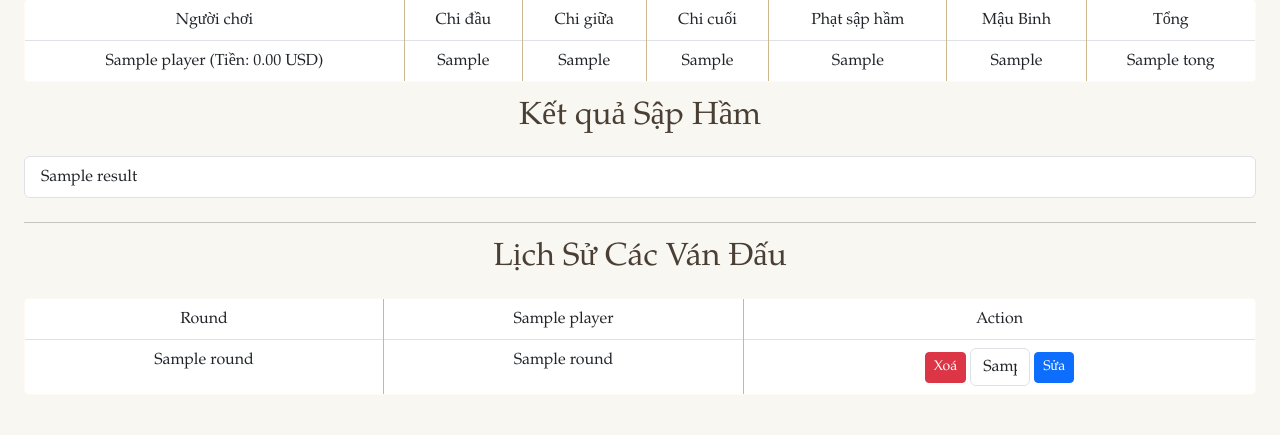
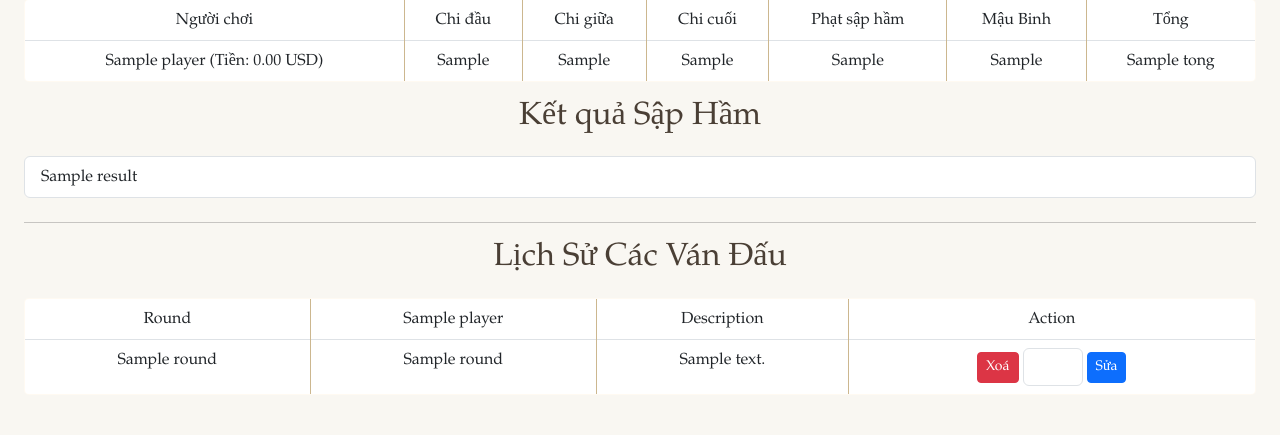
Before and after one commit to vuhoanganh/TinhDiemXX, a Flask app: template templates/index.html in a window 1280 px wide. Shown: the part 1341-1776 px from the top of the page. Run offline with Flask 3, Linux system fonts and the light colour scheme; the template is opened without the code that fills it: most values are stand-ins (such as "Sample title", 1, 10 or a date in 2020).

Commit message:
update cột mô tả trong Lịch sử

```diff
--- a/app.py
+++ b/app.py
@@ -8,7 +8,10 @@ from flask import Flask, render_template, request, redirect, url_for # type: ign
 app = Flask(__name__)
 import tempfile
 
+# Đường dẫn file database SQLite
 DATABASE = os.path.join(tempfile.gettempdir(), "database.db")
+print(f"Database path: {DATABASE}")
+
 
 # # Đường dẫn file database SQLite
 # DATABASE = os.path.join(os.getcwd(), "database.db")
@@ -71,10 +74,10 @@ def create_table():
 # Hàm lưu dữ liệu vào database
 def save_game_to_db(round_number, scores, description):
     # Giải nén điểm số từng người chơi từ scores dictionary
-    player1_score = scores.get(players[0], {}).get("tong", 0)
-    player2_score = scores.get(players[1], {}).get("tong", 0)
-    player3_score = scores.get(players[2], {}).get("tong", 0) if len(players) > 2 else None
-    player4_score = scores.get(players[3], {}).get("tong", 0) if len(players) > 3 else None
+    player_scores = [
+        scores.get(players[i], {}).get("tong", 0) if i < len(players) else None
+        for i in range(4)
+    ]
 
     # Lưu vào SQLite
     with sqlite3.connect(DATABASE) as conn:
@@ -84,10 +87,10 @@ def save_game_to_db(round_number, scores, description):
             VALUES (?, ?, ?, ?, ?, ?, ?)
         """, (
             round_number,         # round
-            player1_score,        # player1
-            player2_score,        # player2
-            player3_score,        # player3 (None nếu không có)
-            player4_score,        # player4 (None nếu không có)
+            player_scores[0],     # player1
+            player_scores[1],     # player2
+            player_scores[2],     # player3
+            player_scores[3],     # player4
             datetime.now().strftime("%Y-%m-%d %H:%M:%S"),  # played_at
             description           # description
         ))
@@ -110,6 +113,7 @@ def reset_game_state():
     }
     sap_ham_results = []
     player_total_points = {p: 0 for p in players}
+
 
 
 reset_game_state()
@@ -159,33 +163,42 @@ def index():
     default_conversion_rate = 0.25
     default_currency = "USD"
 
-    # Tải lịch sử từ SQLite khi trang được tải
     history.clear()
     with sqlite3.connect(DATABASE) as conn:
         cursor = conn.cursor()
         cursor.execute("SELECT * FROM game_history ORDER BY round ASC")
         rows = cursor.fetchall()
         for row in rows:
-            round_entry = {}
-            try:
-                round_entry["round"] = row[0]
-                round_entry[players[0]] = row[1] if len(players) > 0 else 0
-                round_entry[players[1]] = row[2] if len(players) > 1 else 0
-                round_entry[players[2]] = row[3] if len(players) > 2 else 0
-                round_entry[players[3]] = row[4] if len(players) > 3 else 0
-                round_entry["played_at"] = row[5] if row[5] else "N/A"
-                round_entry["description"] = row[6] if row[6] else "Không"
-                history.append(round_entry)
-            except IndexError as e:
-                print(f"Error processing row: {row}, Error: {e}")
+            round_entry = {
+                "round": row[0],
+                players[0]: row[1] if len(players) > 0 else None,
+                players[1]: row[2] if len(players) > 1 else None,
+                players[2]: row[3] if len(players) > 2 else None,
+                players[3] if len(players) > 3 else "player4": row[4] if len(row) > 4 and len(players) > 3 else None,
+                "description": row[6] if len(row) > 6 else "Không",
+            }
+
+            history.append(round_entry)
+
+
 
     if request.method == "POST":
         if "update_settings" in request.form:
             num_players = int(request.form.get("num_players", len(players)))
             num_players = max(min_players, min(max_players, num_players))
             players = [request.form.get(f"player_name_{i+1}", f"Player{i+1}").strip() or f"Player{i+1}" for i in range(num_players)]
-            history.clear()
+
+            # history.clear()
             reset_game_state()
+             # Cắt giảm các giá trị không cần thiết nếu số người chơi giảm
+            for entry in history:
+                for i in range(num_players, max_players):
+                    entry[f"player{i+1}"] = None
+
+            # Xóa các người chơi dư thừa trong `scores` nếu số lượng giảm
+            for p in list(scores.keys()):
+                if p not in players:
+                    del scores[p]
             last_chi_dau = last_chi_giua = last_chi_cuoi = ""
             return redirect(url_for("index"))
 
@@ -206,6 +219,32 @@ def index():
             with sqlite3.connect(DATABASE) as conn:
                 conn.execute("DELETE FROM game_history WHERE round = ?", (round_to_delete,))
             history[:] = [r for r in history if r["round"] != round_to_delete]
+            return redirect(url_for("index"))
+
+        # Sửa ván đấu
+        if "edit_round" in request.form:
+            edit_round = int(request.form["edit_round"])
+            edited_scores = {}
+
+            # Lấy điểm số mới từ form
+            for player in players:
+                edited_scores[player] = int(request.form.get(f"edit_{player}", 0))
+
+            # Cập nhật vào database
+            with sqlite3.connect(DATABASE) as conn:
+                cursor = conn.cursor()
+                cursor.execute("""
+                    UPDATE game_history
+                    SET player1 = ?, player2 = ?, player3 = ?, player4 = ?
+                    WHERE round = ?
+                """, (
+                    edited_scores.get(players[0], 0),
+                    edited_scores.get(players[1], 0),
+                    edited_scores.get(players[2], 0),
+                    edited_scores.get(players[3], 0),
+                    edit_round
+                ))
+                conn.commit()
             return redirect(url_for("index"))
 
         # Tính điểm mới
@@ -244,26 +283,16 @@ def index():
             description += f"{mau_binh_description}"
         round_data = {
             "round": len(history) + 1,
-            "player1": scores[players[0]]["tong"],
-            "player2": scores[players[1]]["tong"],
+            "player1": scores[players[0]]["tong"] if len(players) > 0 else None,
+            "player2": scores[players[1]]["tong"] if len(players) > 1 else None,
             "player3": scores[players[2]]["tong"] if len(players) > 2 else None,
             "player4": scores[players[3]]["tong"] if len(players) > 3 else None,
             "played_at": datetime.now().strftime("%Y-%m-%d %H:%M:%S"),
-            "description": " - ".join([
-            f"{p}: {scores[p]['mau_binh'].replace('_', ' ') if scores[p]['mau_binh'] != 'none' else ''}"
-            for p in players if scores[p].get('mau_binh', 'none') != 'none'
-            ]).strip()
-
+            "description": " | ".join([
+                f"{p}: {scores[p]['mau_binh'].replace('_', ' ') if scores[p]['mau_binh'] != 'none' else ''}"
+                for p in players if scores[p]["mau_binh"] != "none"
+            ])
         }
-        # round_data = {
-        #     "round": len(history) + 1,
-        #     "player1": scores[players[0]]["tong"] if len(players) > 0 else 0,
-        #     "player2": scores[players[1]]["tong"] if len(players) > 1 else 0,
-        #     "player3": scores[players[2]]["tong"] if len(players) > 2 else 0,
-        #     "player4": scores[players[3]]["tong"] if len(players) > 3 else 0,
-        #     "played_at": datetime.now().strftime("%Y-%m-%d %H:%M:%S"),
-        #     "description": ""
-        # }
 
         # Thêm thông tin Mậu Binh vào description
         mau_binh_description = " | ".join([
@@ -289,14 +318,13 @@ def index():
         # Thêm vào history
         history.append(round_data)
 
-        # Lưu vào database
+        # Lưu vào SQLite
         with sqlite3.connect(DATABASE) as conn:
             cursor = conn.cursor()
             cursor.execute("""
-                INSERT INTO game_history (round, player1, player2, player3, player4, played_at, description)
-                VALUES (?, ?, ?, ?, ?, ?, ?)
+                INSERT INTO game_history (player1, player2, player3, player4, played_at, description)
+                VALUES (?, ?, ?, ?, ?, ?)
             """, (
-                round_data["round"],
                 round_data["player1"],
                 round_data["player2"],
                 round_data["player3"],
@@ -304,6 +332,7 @@ def index():
                 round_data["played_at"],
                 round_data["description"]
             ))
+
             conn.commit()
 
         # Cập nhật tổng điểm
@@ -386,6 +415,7 @@ def apply_mau_binh_scoring(mb_players):
                 scores[p]["tong"] -= mb_values[mb_player]
 
 
-create_table()
 if __name__ == "__main__":
+    if not os.path.exists(DATABASE):
+        create_table()  # Tạo bảng nếu database chưa tồn tại
     app.run(debug=True)
--- a/templates/index.html
+++ b/templates/index.html
@@ -181,6 +181,8 @@
     </ul>
     <hr>
 
+
+    <!-- Bảng lịch sử các ván đấu -->
 <!-- Bảng lịch sử các ván đấu -->
 <h2>Lịch Sử Các Ván Đấu</h2>
 <table class="table table-bordered">
@@ -190,6 +192,7 @@
             {% for player in players %}
             <th>{{ player }}</th>
             {% endfor %}
+            <th>Description</th>
             <th>Action</th>
         </tr>
     </thead>
@@ -200,27 +203,22 @@
             {% for player in players %}
             <td>
                 {{ round[player] if round[player] is not none else '' }}
-                    {% if round[player ~ '_mau_binh'] %}
-                    <span style="color:red;">({{ round[player ~ '_mau_binh'].replace('_', ' ')|title }})</span>
-                    {% endif %}
             </td>
-
-
-
-
             {% endfor %}
+            <td>{{ round.description }}</td>
             <td>
                 <!-- Xóa ván đấu -->
-                    <form method="POST" style="display: inline;">
+                <form method="POST" style="display:inline;">
                     <input type="hidden" name="delete_round" value="{{ round.round }}">
                     <button type="submit" class="btn btn-danger btn-sm">Xoá</button>
                 </form>
+
                 <!-- Sửa ván đấu -->
-                    <form method="POST" style="display: inline;">
+                <form method="POST" style="display:inline;">
                     <input type="hidden" name="edit_round" value="{{ round.round }}">
                     {% for player in players %}
-                        <input type="text" name="edit_{{player}}" value="{{ round[player] }}" size="3"
-                            class="form-control d-inline-block" style="width:60px;">
+                    <input type="number" name="edit_{{player}}" value="{{ round[player] }}"
+                           class="form-control d-inline-block" style="width:60px;" required>
                     {% endfor %}
                     <button type="submit" class="btn btn-primary btn-sm">Sửa</button>
                 </form>
@@ -228,24 +226,13 @@
         </tr>
         {% endfor %}
     </tbody>
+</table>
 
 
-    </table>
+
 
     <script src="https://cdn.jsdelivr.net/npm/bootstrap@5.3.0/dist/js/bootstrap.bundle.min.js"></script>
-    <!-- Script localstore -->
-    <!-- <script src="{{ url_for('static', filename='js/localstore.js') }}"></script>
-    <script>
-        // Giả sử server render history vào biến JavaScript
-        var currentHistory = JSON.parse('{{ history|tojson|default([])|safe }}');
-        console.log("Current History:", currentHistory);
 
-        // Sau khi load trang, ghép history vào localStorage
-        mergeAndSaveHistory(currentHistory);
-
-        // Mỗi lần cần hiển thị history từ localStorage:
-        displayHistoryFromLocalStorage();
-    </script> -->
 </body>
 
 </html>
```
Lines whose indentation alone changed are shown as unchanged.
